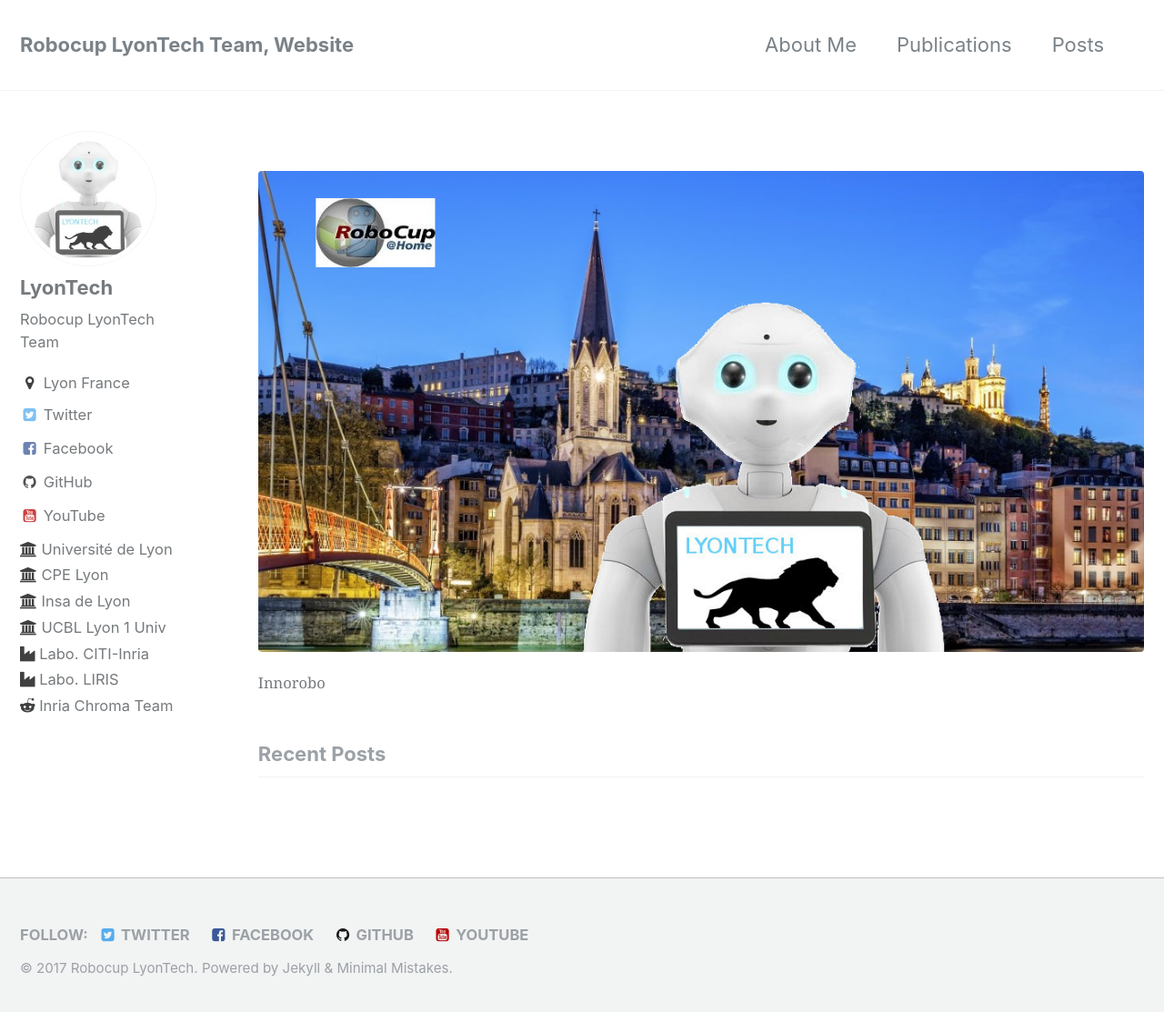
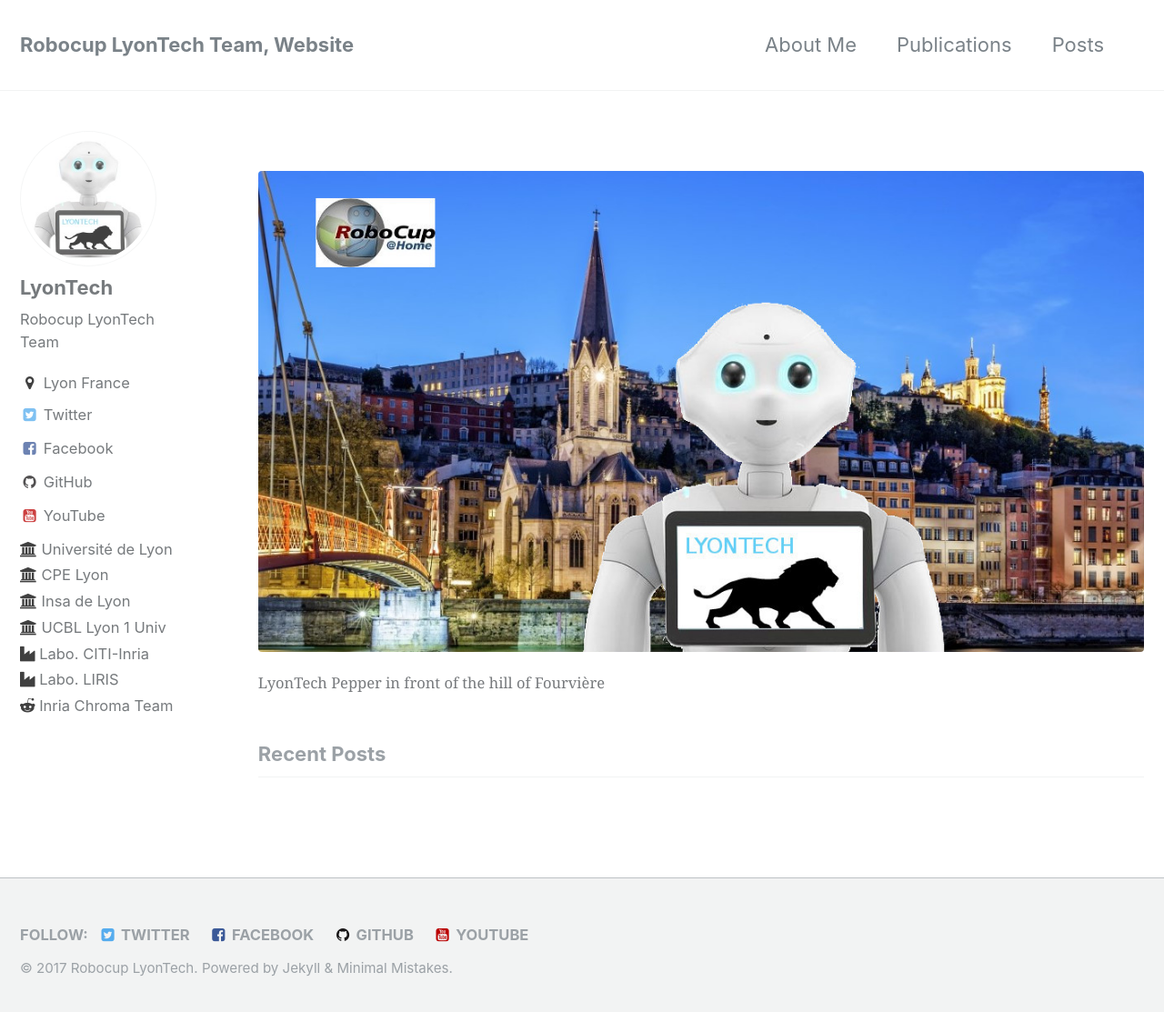
Before and after one commit to Robocup-Lyontech/Robocup-Lyontech.github.io, a Jekyll site: the page built from index.html, in a window 1280 px wide and 1121 px high. Shown: the top 1113 px of the window at 91% size. Built offline with Jekyll 4.4.1, drawn with Linux system fonts in a browser that asks for light colours; the list of posts is cut into pages by our own code.

Commit message:
Update home_custom.html

```diff
--- a/_includes/home_custom.html
+++ b/_includes/home_custom.html
@@ -1 +1 @@
-{% include figure image_path="/assets/images/LyonTech_Lyon.jpg" alt="this is a placeholder image" caption="Innorobo" %}
+{% include figure image_path="/assets/images/LyonTech_Lyon.jpg" alt="this is a placeholder image" caption="LyonTech Pepper in front of the hill of Fourvière " %}
```
